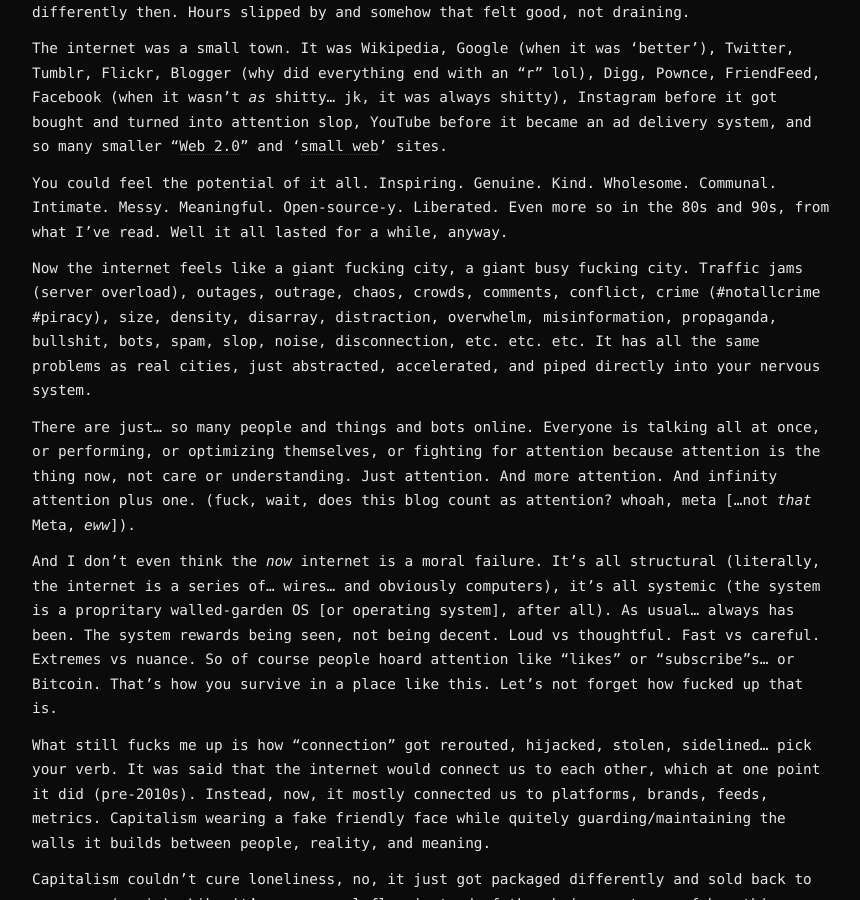
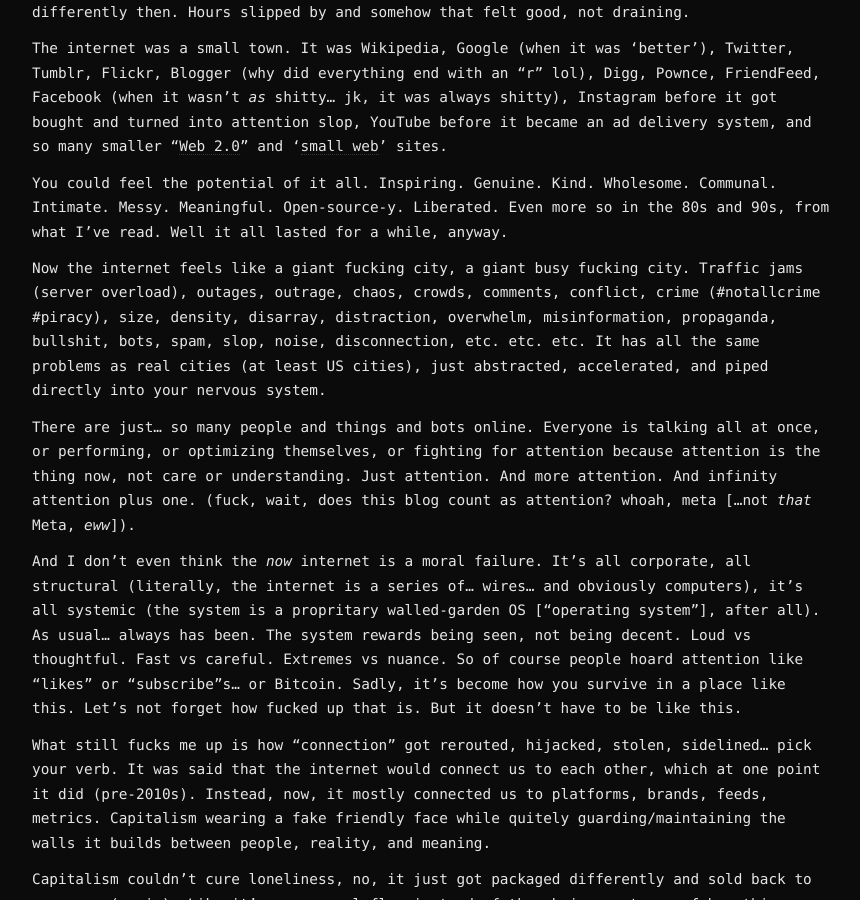
Before and after one commit to raelovejoy/raelog, a Jekyll site: the page built from _posts/2026-01-16-the-internet-got-too-big.md, in a window 1280 px wide and 900 px high, scrolled down 885 px. Shown: the whole window, without its empty margins (208-1068 px from the left). Built offline with Jekyll 4.4.1, drawn with Linux system fonts in a browser that asks for light colours.

Commit message:
Update 2026-01-16-the-internet-got-too-big.md

```diff
--- a/_posts/2026-01-16-the-internet-got-too-big.md
+++ b/_posts/2026-01-16-the-internet-got-too-big.md
@@ -26,16 +26,15 @@
 
 You could feel the potential of it all. Inspiring. Genuine. Kind. Wholesome. Communal. Intimate. Messy. Meaningful. Open-source-y. Liberated. Even more so in the 80s and 90s, from what I’ve read. Well it all lasted for a while, anyway.
 
-Now the internet feels like a giant fucking city, a giant busy fucking city. Traffic jams (server overload), outages, outrage, chaos, crowds, comments, conflict, crime (#notallcrime #piracy), size, density, disarray, distraction, overwhelm, misinformation, propaganda, bullshit, bots, spam, slop, noise, disconnection, etc. etc. etc. It has all the same problems as real cities, just abstracted, accelerated, and piped directly into your nervous system.
+Now the internet feels like a giant fucking city, a giant busy fucking city. Traffic jams (server overload), outages, outrage, chaos, crowds, comments, conflict, crime (#notallcrime #piracy), size, density, disarray, distraction, overwhelm, misinformation, propaganda, bullshit, bots, spam, slop, noise, disconnection, etc. etc. etc. It has all the same problems as real cities (at least US cities), just abstracted, accelerated, and piped directly into your nervous system.
 
 There are just... so many people and things and bots online. Everyone is talking all at once, or performing, or optimizing themselves, or fighting for attention because attention is the thing now, not care or understanding. Just attention. And more attention. And infinity attention plus one. (fuck, wait, does this blog count as attention? whoah, meta [...not *that* Meta, *eww*]).
 
-And I don't even think the *now* internet is a moral failure. It's all structural (literally, the internet is a series of... wires... and obviously computers), it's all systemic (the system is a propritary walled-garden OS [or operating system], after all). As usual... always has been. The system rewards being seen, not being decent. Loud vs thoughtful. Fast vs careful. Extremes vs nuance. So of course people hoard attention like "likes" or "subscribe"s... or Bitcoin. That’s how you survive in a place like this. Let's not forget how fucked up that is.
+And I don't even think the *now* internet is a moral failure. It's all corporate, all structural (literally, the internet is a series of... wires... and obviously computers), it's all systemic (the system is a propritary walled-garden OS ["operating system"], after all). As usual... always has been. The system rewards being seen, not being decent. Loud vs thoughtful. Fast vs careful. Extremes vs nuance. So of course people hoard attention like "likes" or "subscribe"s... or Bitcoin. Sadly, it's become how you survive in a place like this. Let's not forget how fucked up that is. But it doesn't have to be like this.
 
 What still fucks me up is how “connection” got rerouted, hijacked, stolen, sidelined... pick your verb. It was said that the internet would connect us to each other, which at one point it did (pre-2010s). Instead, now, it mostly connected us to platforms, brands, feeds, metrics. Capitalism wearing a fake friendly face while quitely guarding/maintaining the walls it builds between people, reality, and meaning.
 
 Capitalism couldn't cure loneliness, no, it just got packaged differently and sold back to everyone (again). Like it's a personal flaw instead of the obvious outcome of how things evolved (or more accurately, devolved).
-
 
 Of course, the current internet is not a complete world (despite its name, "world wide web"). It’s definitely not as beautiful as the real world. But the internet is dense enough to live inside, hollow enough to fall inside, and lonely enough inside, with enough time. Sometimes more lonely, because you’re surrounded but still feel invisible.
 
```
